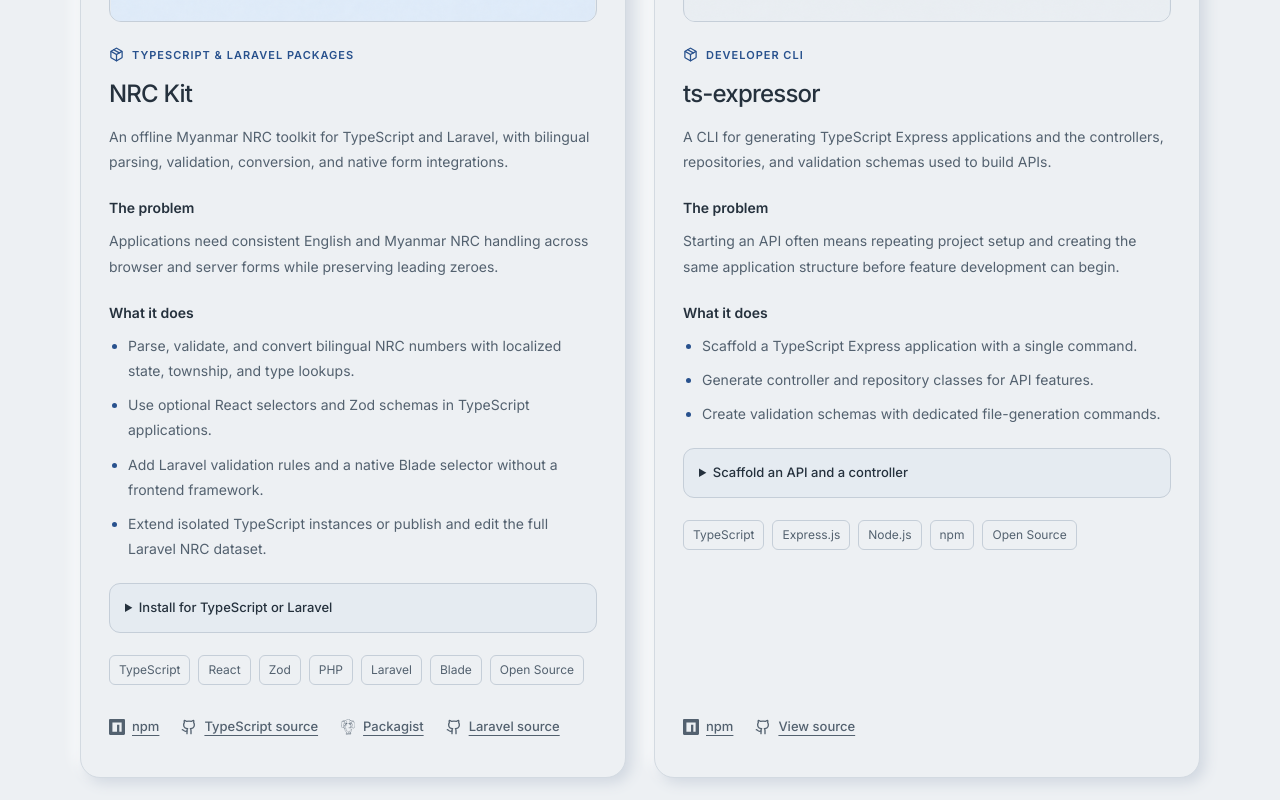
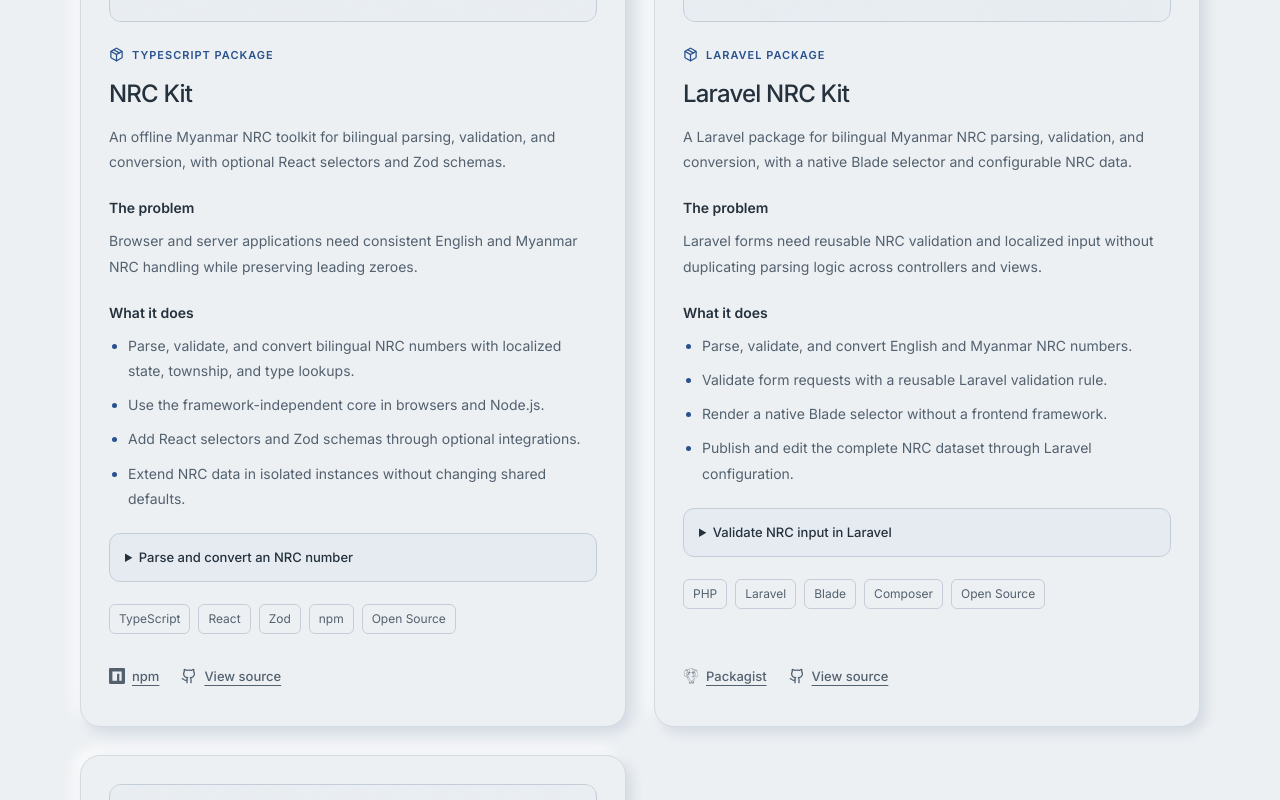
Before and after one commit to thuraaung2493/thuraaung2493.github.io, a React (Vite) app: page / in a window 1280 px wide. Shown: the part 2520-3320 px from the top of the page. Built offline with nearby package versions, Linux system fonts and the light colour scheme.

Commit message:
feat: showcase NRC packages as separate projects

```diff
--- a/src/App.tsx
+++ b/src/App.tsx
@@ -250,35 +250,25 @@ export default function App() {
                   {project.tags.map(tag => <li key={tag}>{tag}</li>)}
                 </ul>
                 <div className="project-links">
-                  {(project.packages ?? [{
-                    name: project.name,
-                    url: project.url,
-                    registry: project.registry,
-                    github: project.github,
-                    sourceLabel: 'View source'
-                  }]).map(packageLink => (
-                    <div key={packageLink.github} className="project-package-links">
                   <a
-                        href={packageLink.url}
+                    href={project.url}
                     target="_blank"
                     rel="noreferrer"
-                        aria-label={`View ${packageLink.name} on ${packageLink.registry} (opens in a new tab)`}
+                    aria-label={`View ${project.name} on ${project.registry} (opens in a new tab)`}
                     className="text-link secondary-link"
                   >
-                        <span aria-hidden="true" className="registry-logo" data-registry={packageLink.registry} />
-                        {packageLink.registry}
+                    <span aria-hidden="true" className="registry-logo" data-registry={project.registry} />
+                    {project.registry}
                   </a>
                   <a
-                        href={packageLink.github}
+                    href={project.github}
                     target="_blank"
                     rel="noreferrer"
-                        aria-label={`View ${packageLink.name} source (opens in a new tab)`}
+                    aria-label={`View ${project.name} source (opens in a new tab)`}
                     className="text-link secondary-link"
                   >
-                        <Github aria-hidden="true" size={16} />{packageLink.sourceLabel}
+                    <Github aria-hidden="true" size={16} />View source
                   </a>
-                    </div>
-                  ))}
                 </div>
               </article>
             ))}
--- a/src/data.ts
+++ b/src/data.ts
@@ -170,42 +170,61 @@ npm install @thuraaung2493/dynamic-form-react@beta`,
     name: 'NRC Kit',
     image: {
       src: '/projects/nrc-kit-social-preview.png',
-      alt: 'NRC Kit banner with its identity-card and code-bracket package logo.'
+      alt: 'NRC Kit banner with an NRC card and code brackets.'
     },
-    category: 'TypeScript & Laravel packages',
+    category: 'TypeScript package',
     description:
-      'An offline Myanmar NRC toolkit for TypeScript and Laravel, with bilingual parsing, validation, conversion, and native form integrations.',
+      'An offline Myanmar NRC toolkit for bilingual parsing, validation, and conversion, with optional React selectors and Zod schemas.',
     problem:
-      'Applications need consistent English and Myanmar NRC handling across browser and server forms while preserving leading zeroes.',
+      'Browser and server applications need consistent English and Myanmar NRC handling while preserving leading zeroes.',
     highlights: [
       'Parse, validate, and convert bilingual NRC numbers with localized state, township, and type lookups.',
-      'Use optional React selectors and Zod schemas in TypeScript applications.',
-      'Add Laravel validation rules and a native Blade selector without a frontend framework.',
-      'Extend isolated TypeScript instances or publish and edit the full Laravel NRC dataset.'
+      'Use the framework-independent core in browsers and Node.js.',
+      'Add React selectors and Zod schemas through optional integrations.',
+      'Extend NRC data in isolated instances without changing shared defaults.'
     ],
-    exampleLabel: 'Install for TypeScript or Laravel',
-    example: `npm install @thuraaung2493/nrc-kit
-composer require thuraaung2493/laravel-nrc-kit`,
+    exampleLabel: 'Parse and convert an NRC number',
+    example: `import { parse, toEnglish, isValid } from '@thuraaung2493/nrc-kit';
+
+parse('12/LaMaNa(N)001234', 'mm');
+toEnglish('၁၂/လမန(နိုင်)၀၀၁၂၃၄'); // '12/LaMaNa(N)001234'
+isValid('12/LaMaNa(N)001234'); // true`,
     url: 'https://www.npmjs.com/package/@thuraaung2493/nrc-kit',
     registry: 'npm',
     github: 'https://github.com/thuraaung2493/nrc-kit',
-    packages: [
-      {
-        name: 'NRC Kit',
-        url: 'https://www.npmjs.com/package/@thuraaung2493/nrc-kit',
-        registry: 'npm',
-        github: 'https://github.com/thuraaung2493/nrc-kit',
-        sourceLabel: 'TypeScript source'
-      },
-      {
-        name: 'Laravel NRC Kit',
-        url: 'https://packagist.org/packages/thuraaung2493/laravel-nrc-kit',
-        registry: 'Packagist',
-        github: 'https://github.com/thuraaung2493/laravel-nrc-kit',
-        sourceLabel: 'Laravel source'
-      }
+    tags: ['TypeScript', 'React', 'Zod', 'npm', 'Open Source']
+  },
+  {
+    id: 'laravel-nrc-kit',
+    name: 'Laravel NRC Kit',
+    image: {
+      src: '/projects/laravel-nrc-kit-social-preview.png',
+      alt: 'Laravel NRC Kit banner with an NRC card and code brackets.'
+    },
+    category: 'Laravel package',
+    description:
+      'A Laravel package for bilingual Myanmar NRC parsing, validation, and conversion, with a native Blade selector and configurable NRC data.',
+    problem:
+      'Laravel forms need reusable NRC validation and localized input without duplicating parsing logic across controllers and views.',
+    highlights: [
+      'Parse, validate, and convert English and Myanmar NRC numbers.',
+      'Validate form requests with a reusable Laravel validation rule.',
+      'Render a native Blade selector without a frontend framework.',
+      'Publish and edit the complete NRC dataset through Laravel configuration.'
     ],
-    tags: ['TypeScript', 'React', 'Zod', 'PHP', 'Laravel', 'Blade', 'Open Source']
+    exampleLabel: 'Validate NRC input in Laravel',
+    example: `use Thuraaung\\NrcKit\\Nrc;
+use Thuraaung\\NrcKit\\Rules\\ValidNrc;
+
+Nrc::from('၁၂/လမန(နိုင်)၀၀၁၂၃၄')->toEnglish();
+
+$request->validate([
+    'nrc' => ['required', new ValidNrc()],
+]);`,
+    url: 'https://packagist.org/packages/thuraaung2493/laravel-nrc-kit',
+    registry: 'Packagist',
+    github: 'https://github.com/thuraaung2493/laravel-nrc-kit',
+    tags: ['PHP', 'Laravel', 'Blade', 'Composer', 'Open Source']
   },
   {
     id: 'ts-expressor',
--- a/src/index.css
+++ b/src/index.css
@@ -220,7 +220,6 @@ section[id] { scroll-margin-top: calc(var(--header-height) + 24px); }
 .tag-list { display: flex; flex-wrap: wrap; gap: 8px; margin-top: 22px; }
 .tag-list li { padding: 4px 9px; border: 1px solid var(--studio-line); border-radius: 6px; color: var(--studio-muted); font-size: 12px; line-height: 1.65; }
 .project-links { display: flex; flex-wrap: wrap; gap: 0 22px; margin-top: auto; padding-top: 20px; }
-.project-package-links { display: flex; flex-wrap: wrap; gap: 0 22px; }
 
 .experience-list { max-width: 960px; }
 .experience-item { display: grid; grid-template-columns: 170px minmax(0, 1fr); gap: 36px; padding: 26px 0 30px; }
```
Also changed, not shown: public/projects/laravel-nrc-kit-social-preview.png (added), public/projects/nrc-kit-social-preview.png. Lines whose indentation alone changed are shown as unchanged.
